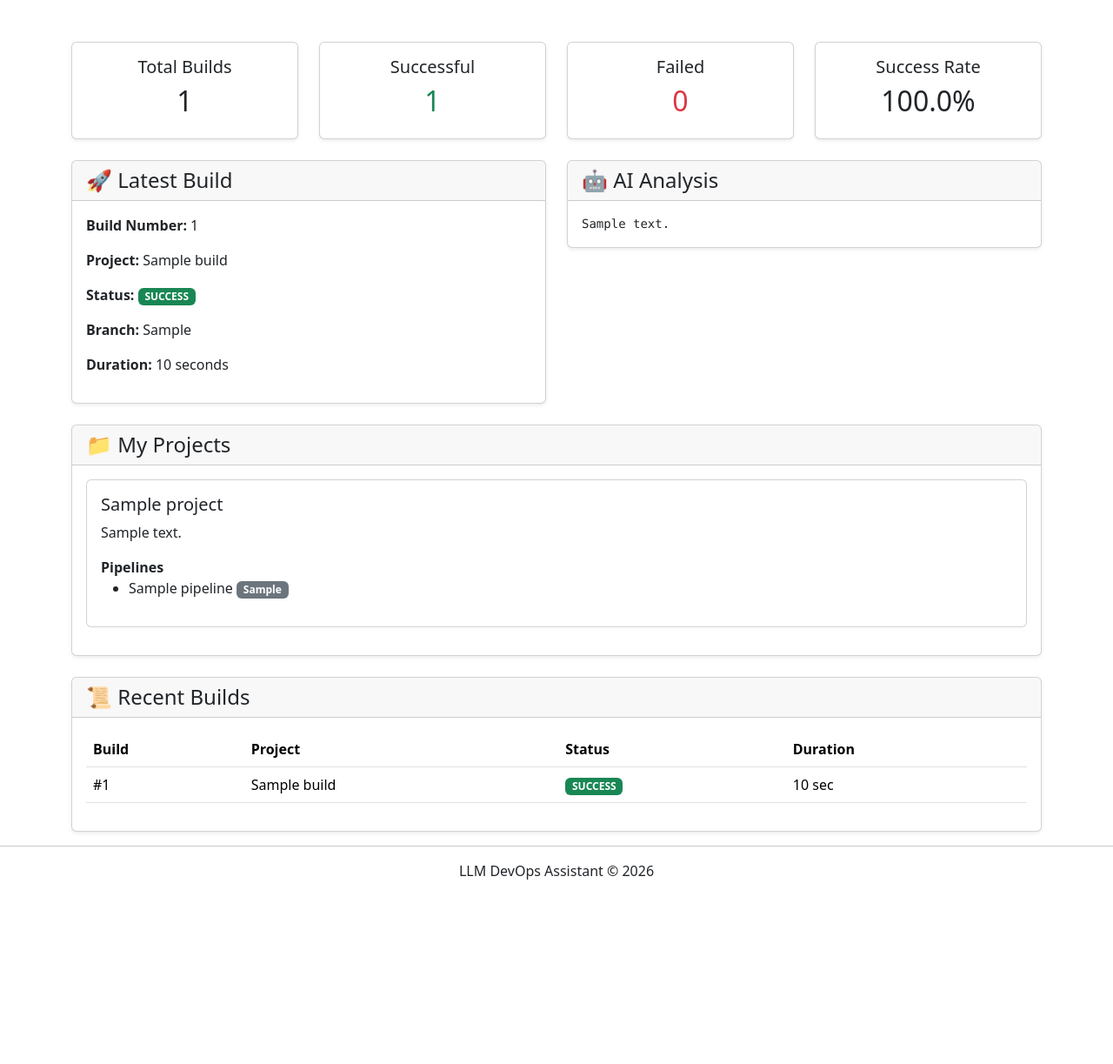
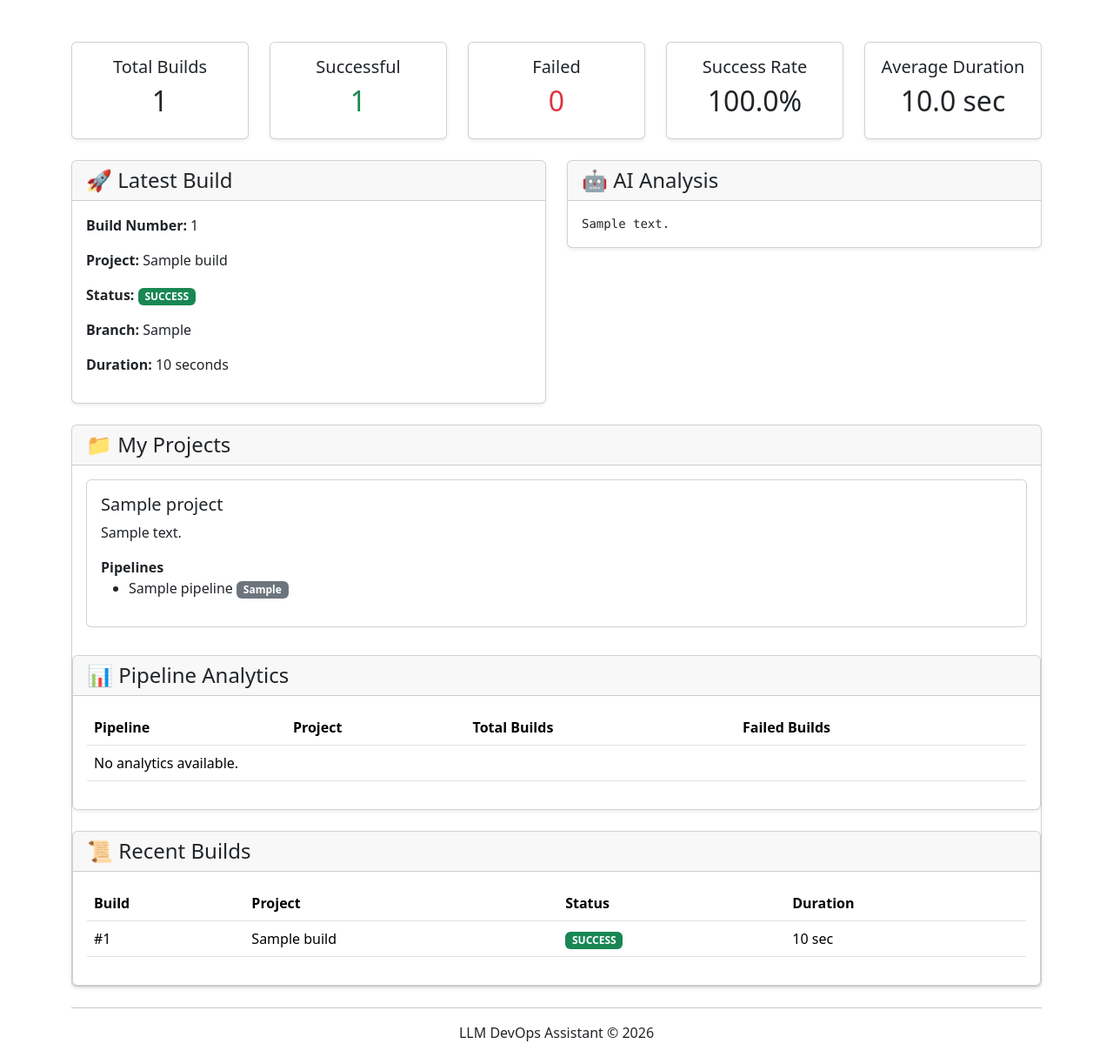
Before and after one commit to sopparapupraneethkumar-hub/llm-devops-assistant, a Django app: page /dashboard/ in a window 1280 px wide. Shown: the part 56-1279 px from the top of the page at 87% size. Before the commit the page ends 1067 px from the top, so only its background shows below. Run offline with Django 5.2, Linux system fonts and the light colour scheme; a user stored in the database is signed in; tables that the repository leaves empty hold one stand-in row (values such as "Sample post").

Commit message:
Add pipeline failure analytics to dashboard

```diff
--- a/backend/dashboard/templates/dashboard/dashboard.html
+++ b/backend/dashboard/templates/dashboard/dashboard.html
@@ -4,7 +4,7 @@
 
 <div class="row mb-4">
 
-    <div class="col-md-3">
+    <div class="col">
         <div class="card text-center shadow-sm">
             <div class="card-body">
                 <h5>Total Builds</h5>
@@ -13,7 +13,7 @@
         </div>
     </div>
 
-    <div class="col-md-3">
+    <div class="col">
         <div class="card text-center shadow-sm">
             <div class="card-body">
                 <h5>Successful</h5>
@@ -22,7 +22,7 @@
         </div>
     </div>
 
-    <div class="col-md-3">
+    <div class="col">
         <div class="card text-center shadow-sm">
             <div class="card-body">
                 <h5>Failed</h5>
@@ -31,11 +31,20 @@
         </div>
     </div>
 
-    <div class="col-md-3">
+    <div class="col">
         <div class="card text-center shadow-sm">
             <div class="card-body">
                 <h5>Success Rate</h5>
                 <h2>{{ success_rate }}%</h2>
+            </div>
+        </div>
+    </div>
+
+    <div class="col">
+        <div class="card text-center shadow-sm">
+            <div class="card-body">
+                <h5>Average Duration</h5>
+                <h2>{{ average_duration }} sec</h2>
             </div>
         </div>
     </div>
@@ -171,6 +180,81 @@
 
     </div>
 
+<div class="card shadow-sm mb-4">
+
+    <div class="card-header">
+        <h4 class="mb-0">📊 Pipeline Analytics</h4>
+    </div>
+
+    <div class="card-body">
+
+        <table class="table table-hover">
+
+            <thead>
+
+                <tr>
+                    <th>Pipeline</th>
+                    <th>Project</th>
+                    <th>Total Builds</th>
+                    <th>Failed Builds</th>
+                </tr>
+
+            </thead>
+
+            <tbody>
+
+                {% for pipeline in pipeline_stats %}
+
+                <tr>
+
+                    <td>{{ pipeline.name }}</td>
+
+                    <td>{{ pipeline.project.name }}</td>
+
+                    <td>
+                        <span class="badge bg-primary">
+                            {{ pipeline.total_builds }}
+                        </span>
+                    </td>
+
+                    <td>
+
+                        {% if pipeline.failed_builds > 0 %}
+
+                            <span class="badge bg-danger">
+                                {{ pipeline.failed_builds }}
+                            </span>
+
+                        {% else %}
+
+                            <span class="badge bg-success">
+                                0
+                            </span>
+
+                        {% endif %}
+
+                    </td>
+
+                </tr>
+
+                {% empty %}
+
+                <tr>
+
+                    <td colspan="4">
+                        No analytics available.
+                    </td>
+
+                </tr>
+
+                {% endfor %}
+
+            </tbody>
+
+        </table>
+
+    </div>
+
 </div>
 
 <div class="card shadow-sm">
@@ -227,9 +311,7 @@
                     <tr>
 
                         <td colspan="4">
-
                             No builds found.
-
                         </td>
 
                     </tr>
--- a/backend/dashboard/views.py
+++ b/backend/dashboard/views.py
@@ -1,9 +1,9 @@
 from django.shortcuts import render
 from django.contrib.auth.decorators import login_required
-
+from django.db.models import Avg,Count, Q
 from builds.models import Build
 from projects.models import Project
-
+from pipeline.models import Pipeline
 
 @login_required
 def dashboard(request):
@@ -18,8 +18,14 @@
     )
 
     total_builds = user_builds.count()
-    successful_builds = user_builds.filter(status="SUCCESS").count()
-    failed_builds = user_builds.filter(status="FAILED").count()
+
+    successful_builds = user_builds.filter(
+        status="SUCCESS"
+    ).count()
+
+    failed_builds = user_builds.filter(
+        status="FAILED"
+    ).count()
 
     success_rate = 0
 
@@ -31,6 +37,31 @@
 
     recent_builds = user_builds.order_by("-created_at")[:5]
 
+    average_duration = (
+        user_builds.aggregate(
+            Avg("duration")
+        )["duration__avg"] or 0
+    )
+
+    average_duration = round(average_duration, 2)
+    pipeline_stats = (
+        Project.objects.filter(owner=request.user)
+        .prefetch_related("pipelines")
+    )
+
+    pipeline_stats = (
+        Pipeline.objects.filter(owner=request.user)
+        .select_related("project")
+        .annotate(
+            total_builds=Count("builds"),
+            failed_builds=Count(
+                "builds",
+                filter=Q(builds__status="FAILED")
+            ),
+        )
+        .order_by("-failed_builds", "-total_builds")
+    )
+
     context = {
         "latest_build": latest_build,
         "projects": projects,
@@ -38,6 +69,7 @@
         "successful_builds": successful_builds,
         "failed_builds": failed_builds,
         "success_rate": success_rate,
+        "average_duration": average_duration,
         "recent_builds": recent_builds,
     }
 
```
